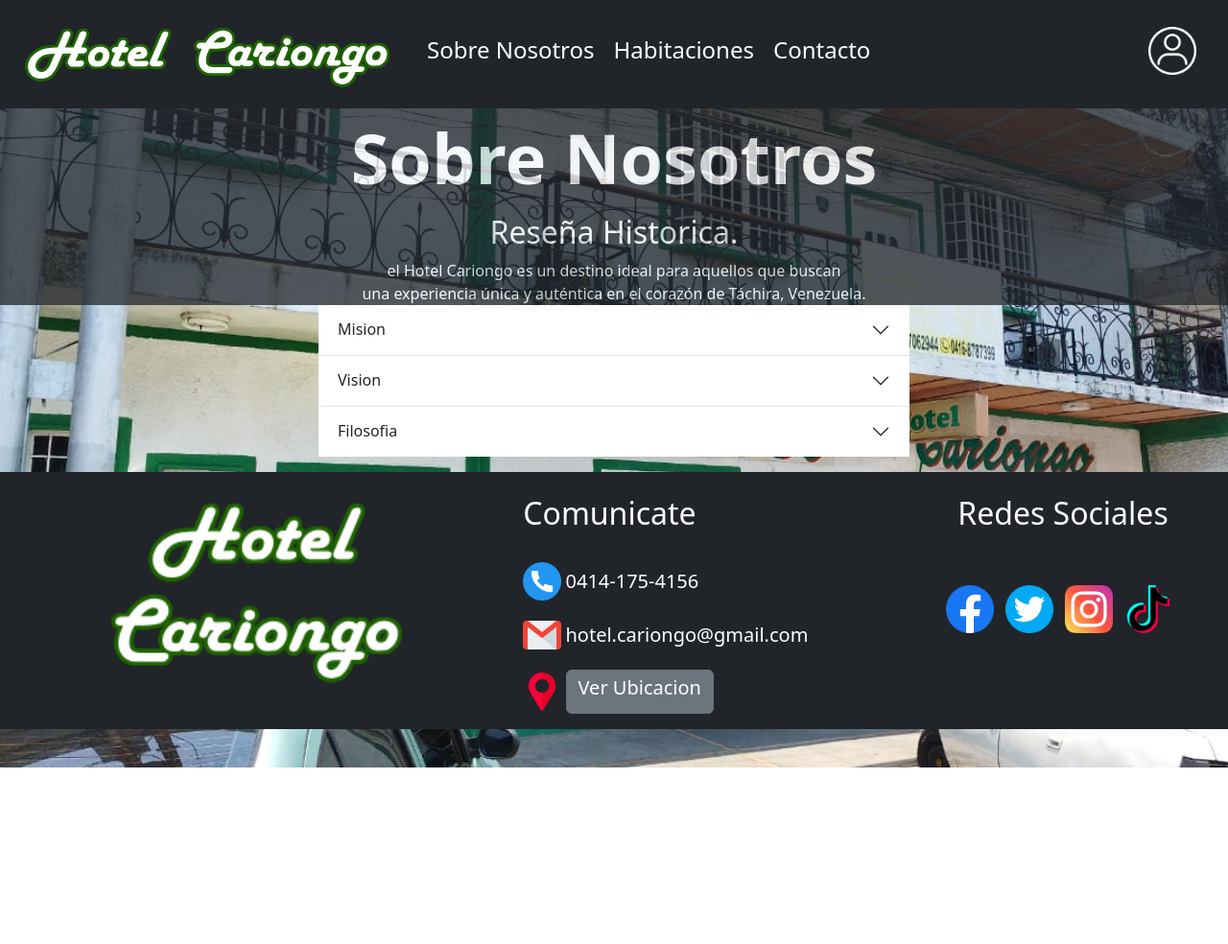
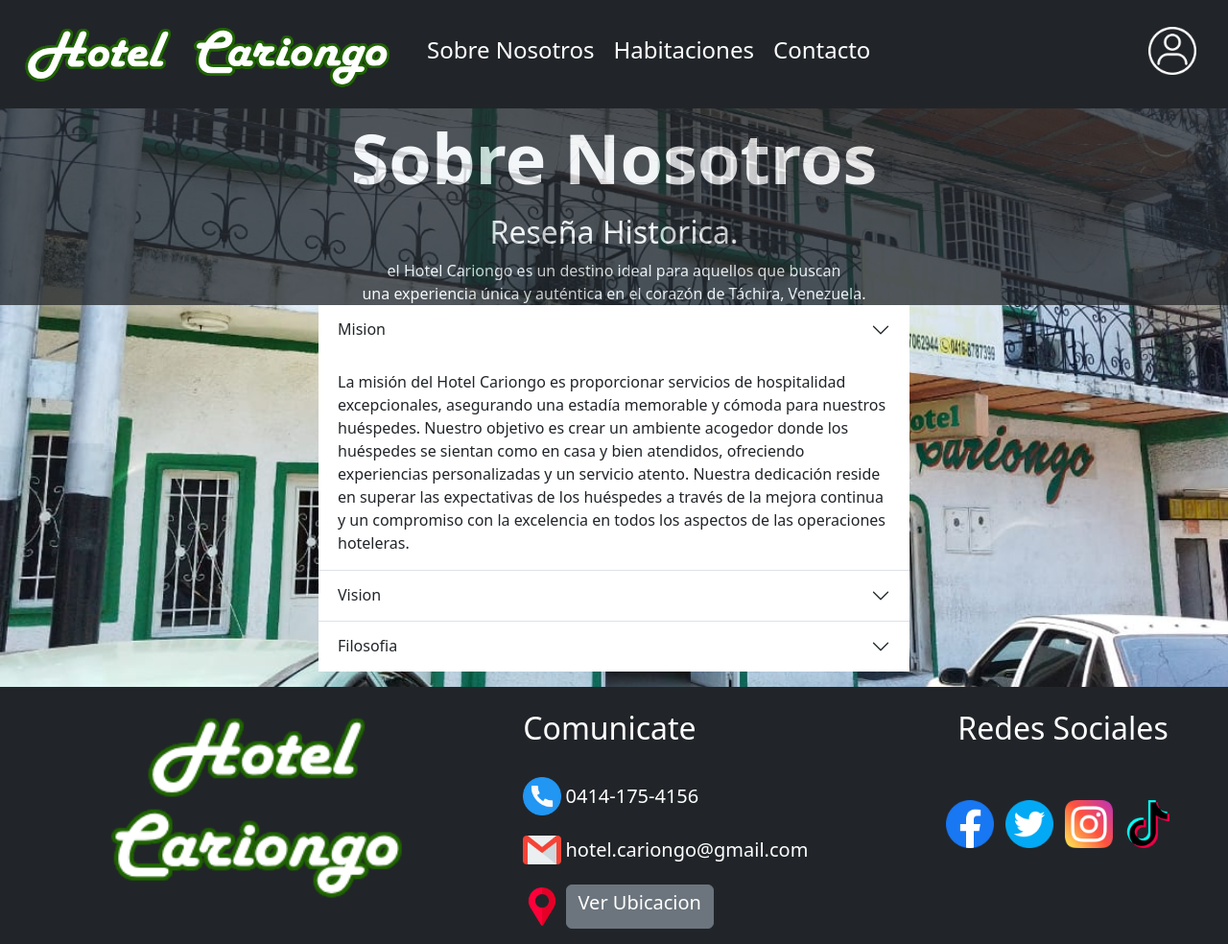
Before and after one commit to JSmick/Hotel-Cariongo, a website: page assets/pages/Sobre_Nosotros.html in a window 1280 px wide. Shown: the whole page at 96% size. Before the commit the page ends 800 px from the top, so only its background shows below. Drawn offline with nearby package versions, Linux system fonts and the light colour scheme.

Commit message:
correcion acordion

```diff
--- a/assets/pages/Sobre_Nosotros.html
+++ b/assets/pages/Sobre_Nosotros.html
@@ -99,7 +99,7 @@
             Mision
           </button>
         </h2>
-        <div id="flush-collapseOne" class="accordion-collapse collapse" data-bs-parent="#accordionFlushExample">
+        <div id="flush-collapseOne" class="accordion-collapse collapse show" data-bs-parent="#accordionFlushExample">
           <div class="accordion-body">La misión del Hotel Cariongo es proporcionar servicios de hospitalidad excepcionales, asegurando una estadía memorable y cómoda para nuestros huéspedes. Nuestro objetivo es crear un ambiente acogedor donde los huéspedes se sientan como en casa y bien atendidos, ofreciendo experiencias personalizadas y un servicio atento. Nuestra dedicación reside en superar las expectativas de los huéspedes a través de la mejora continua y un compromiso con la excelencia en todos los aspectos de las operaciones hoteleras.</div>
         </div>
       </div>
```
